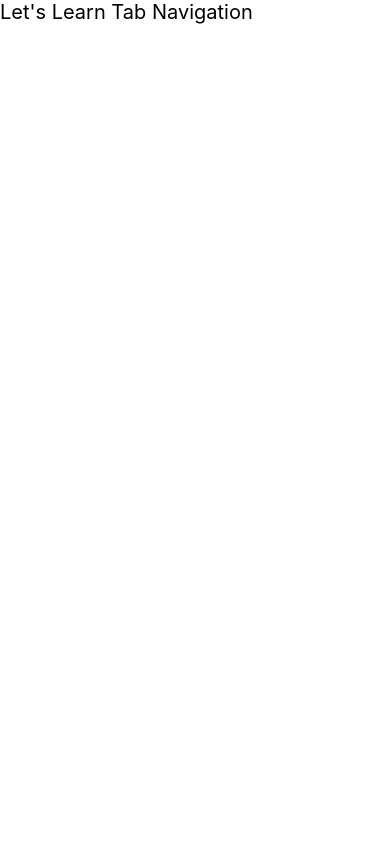
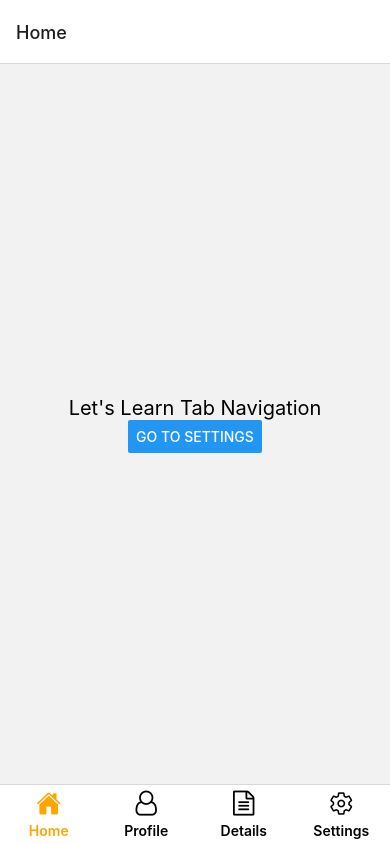
Before and after one commit to sakib-anik/React-Navigation, a React Native app: screen / in a window 390 px wide. Built offline with nearby package versions, Linux system fonts and the light colour scheme.

Commit message:
Done STack Tab Nav

```diff
--- a/App.tsx
+++ b/App.tsx
@@ -1,6 +1,74 @@
 import * as React from 'react';
 import HomeScreen from './components/HomeScreen';
+import { createBottomTabNavigator } from '@react-navigation/bottom-tabs';
+import { NavigationContainer } from '@react-navigation/native';
+import { Text } from 'react-native';
+import SettingsScreen from './components/SettingsScreen';
+import Ionicons from 'react-native-vector-icons/Ionicons';
+import FontAwesome from 'react-native-vector-icons/FontAwesome';
+import Component from 'react-native-paper/lib/typescript/components/List/ListItem';
+import ProfileScreen from './components/ProfileScreen';
+import DetailsScreen from './components/DetailsScreen';
 
 export default function App(){
-  return <HomeScreen />;
+  const TabNav = createBottomTabNavigator();
+  const tabConfig=[
+    {
+      name:"Home",
+      component:HomeScreen,
+      focusedIcon:'home',
+      unfocusedIcon:'home-outline',
+      iconComponent:Ionicons
+    },
+    {
+      name:"Profile",
+      component:ProfileScreen,
+      focusedIcon:'user',
+      unfocusedIcon:'user-o',
+      iconComponent:FontAwesome
+    },
+    {
+      name:"Details",
+      component:DetailsScreen,
+      focusedIcon:'file-text',
+      unfocusedIcon:'file-text-o',
+      iconComponent:FontAwesome
+    },
+    {
+      name:"Settings",
+      component:SettingsScreen,
+      focusedIcon:'settings',
+      unfocusedIcon:'settings-outline',
+      iconComponent:Ionicons
+    },
+  ];
+  const screenOptions = ({route})=>({
+    tabBarIcon: ({focused, color, size})=>{
+      const routeConfig = tabConfig.find(config => config.name === route.name);
+      const iconName = focused ? routeConfig.focusedIcon : routeConfig.unfocusedIcon;
+      const IconComponent = routeConfig.iconComponent;
+
+      return <IconComponent name={iconName} size={size} color={color} />;
+    },
+    tabBarActiveTintColor: 'orange',
+    tabBarInactiveTintColor: 'black',
+    tabBarLabelStyle:{
+      fontSize: 14,
+      paddingBottom: 5,
+      fontWeight: 600
+    },
+    tabBarStyle:{
+      height:60,
+      paddingTop:0
+    }
+  });
+  return (
+    <NavigationContainer>
+      <TabNav.Navigator screenOptions={screenOptions}>
+        {tabConfig.map(routeConfig => (
+          <TabNav.Screen key={routeConfig.name} name={routeConfig.name} component={routeConfig.component} />
+        ))}
+      </TabNav.Navigator>
+    </NavigationContainer>
+  );
 }
--- a/components/DetailsScreen.tsx
+++ b/components/DetailsScreen.tsx
@@ -2,9 +2,9 @@ import React from 'react';
 import { Text, View } from 'react-native';
 const DetailsScreen = ()=>{
     return(
-        <view style={{ flex: 1, justifyContent: 'center', alignItems: 'center' }}>
+        <View style={{ flex: 1, justifyContent: 'center', alignItems: 'center' }}>
             <Text style={{ color:'black', fontSize:20 }}>Details Screen</Text>
-        </view>
+        </View>
     );
 }
 
--- a/components/HomeScreen.tsx
+++ b/components/HomeScreen.tsx
@@ -1,10 +1,11 @@
 import React from 'react';
-import { Text, View } from 'react-native';
-const HomeScreen = ()=>{
+import { Text, View, Button } from 'react-native';
+const HomeScreen = ({navigation})=>{
     return(
-        <view style={{ flex: 1, justifyContent: 'center', alignItems: 'center' }}>
+        <View style={{ flex: 1, justifyContent: 'center', alignItems: 'center' }}>
             <Text style={{ color:'black', fontSize:20 }}>Let's Learn Tab Navigation</Text>
-        </view>
+            <Button title="Go to Settings" onPress={()=>navigation.navigate('Settings')} />
+        </View>
     );
 }
 
--- a/components/ProfileScreen.tsx
+++ b/components/ProfileScreen.tsx
@@ -2,9 +2,9 @@ import React from 'react';
 import { Text, View } from 'react-native';
 const ProfileScreen = ()=>{
     return(
-        <view style={{ flex: 1, justifyContent: 'center', alignItems: 'center' }}>
+        <View style={{ flex: 1, justifyContent: 'center', alignItems: 'center' }}>
             <Text style={{ color:'black', fontSize:20 }}>Profile Screen</Text>
-        </view>
+        </View>
     );
 }
 
--- a/components/SettingScreen.tsx
+++ b/components/SettingsScreen.tsx
@@ -1,11 +1,11 @@
 import React from 'react';
 import { Text, View } from 'react-native';
-const SettingScreen = ()=>{
+const SettingsScreen = ()=>{
     return(
-        <view style={{ flex: 1, justifyContent: 'center', alignItems: 'center' }}>
+        <View style={{ flex: 1, justifyContent: 'center', alignItems: 'center' }}>
             <Text style={{ color:'black', fontSize:20 }}>Setting Screen</Text>
-        </view>
+        </View>
     );
 }
 
-export default SettingScreen;
+export default SettingsScreen;
```
Also changed, not shown: index.js (+2 -8 lines).
